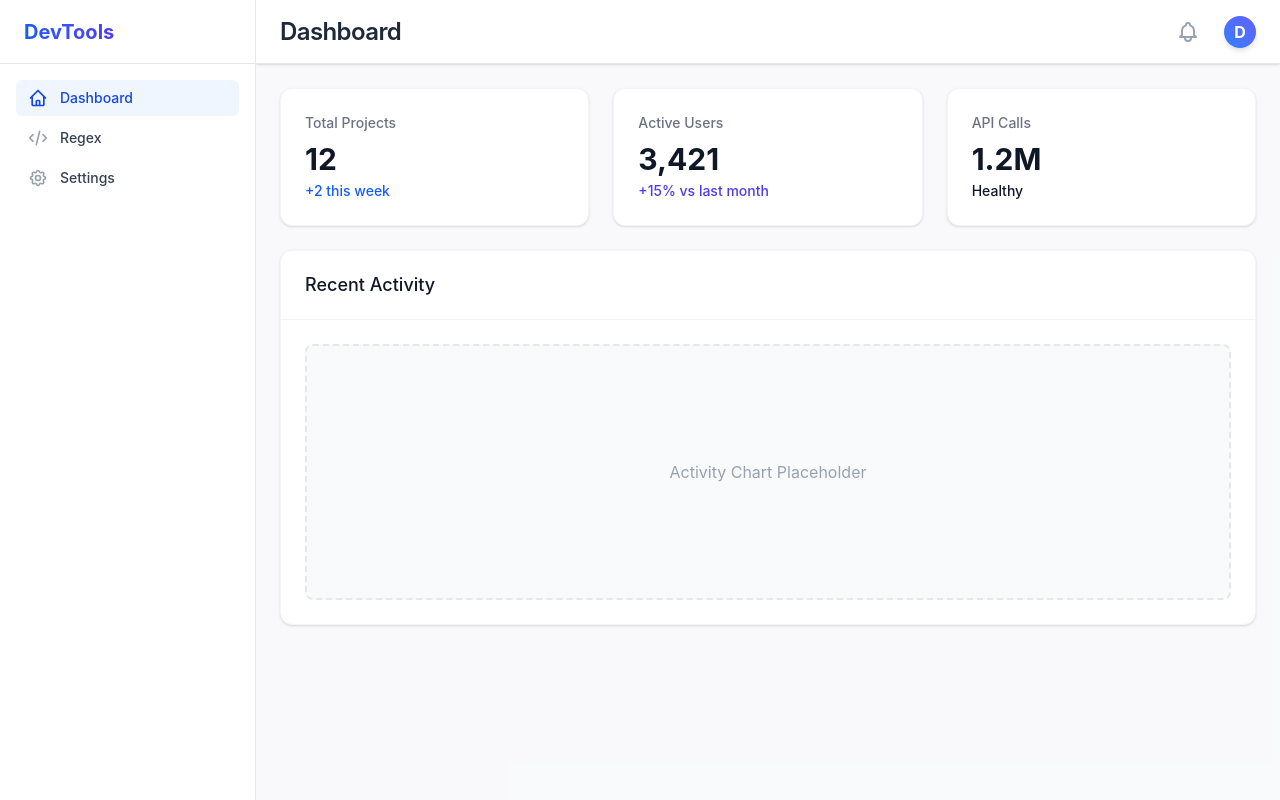
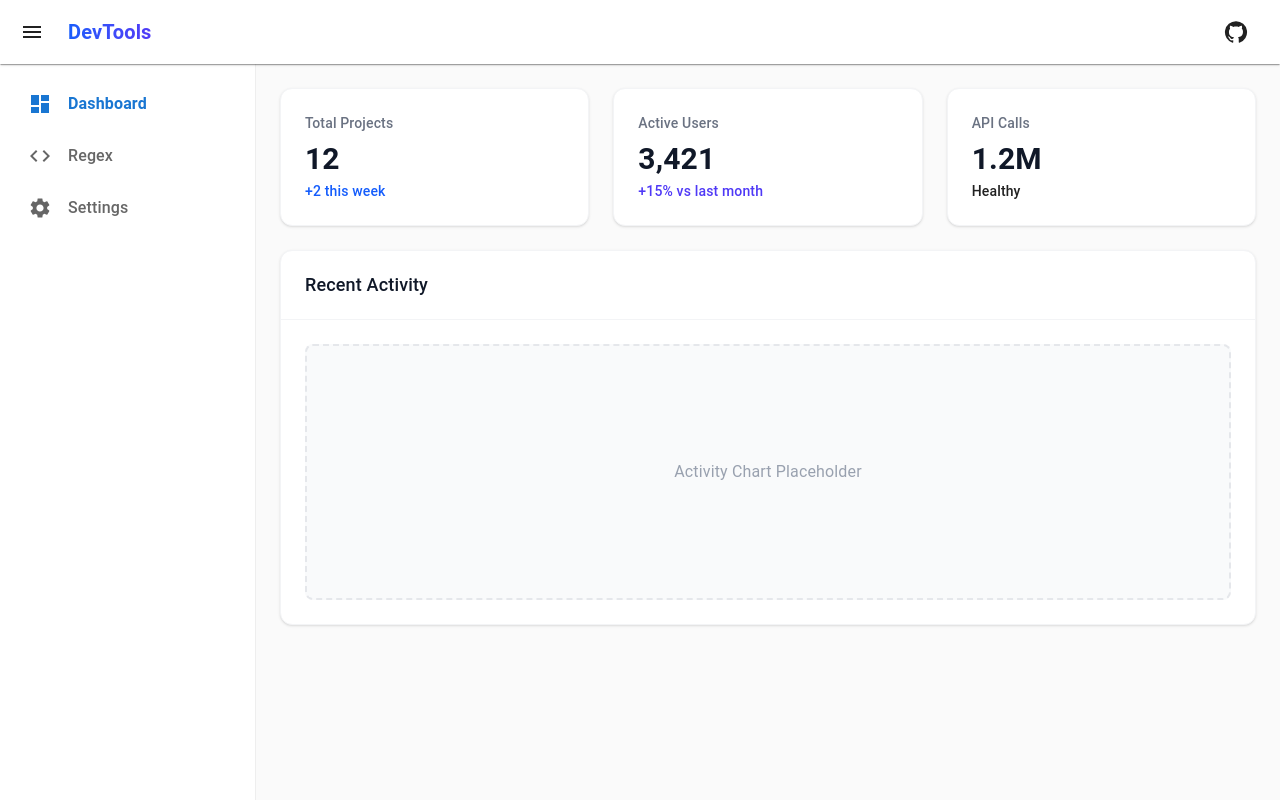
Before and after one commit to iju707/tools, a React (Vite) app: page / in a window 1280 px wide. Built offline with nearby package versions, Linux system fonts and the light colour scheme.

Commit message:
Migrate layout to Material UI (dev_04)

```diff
--- a/package.json
+++ b/package.json
@@ -10,6 +10,10 @@
     "preview": "vite preview"
   },
   "dependencies": {
+    "@emotion/react": "^11.14.0",
+    "@emotion/styled": "^11.14.1",
+    "@mui/icons-material": "^9.0.1",
+    "@mui/material": "^9.0.1",
     "react": "^19.2.6",
     "react-dom": "^19.2.6",
     "react-router-dom": "^7.15.1",
--- a/src/App.tsx
+++ b/src/App.tsx
@@ -1,78 +1,163 @@
+import { useState } from 'react'
 import { Routes, Route, Link, useLocation } from 'react-router-dom'
 import Dashboard from './pages/Dashboard'
 import RegexTool from './pages/RegexTool'
 
+import { Box, AppBar, Toolbar, IconButton, Typography, Drawer, List, ListItem, ListItemButton, ListItemIcon, ListItemText, CssBaseline } from '@mui/material'
+import MenuIcon from '@mui/icons-material/Menu'
+import GitHubIcon from '@mui/icons-material/GitHub'
+import DashboardIcon from '@mui/icons-material/Dashboard'
+import CodeIcon from '@mui/icons-material/Code'
+import SettingsIcon from '@mui/icons-material/Settings'
+
+const DRAWER_WIDTH = 256;
+const COLLAPSED_WIDTH = 64;
+
 function App() {
   const location = useLocation()
+  const [isSidebarOpen, setIsSidebarOpen] = useState(true)
 
   const navItems = [
-    { name: 'Dashboard', path: '/', icon: 'M3 12l2-2m0 0l7-7 7 7M5 10v10a1 1 0 001 1h3m10-11l2 2m-2-2v10a1 1 0 01-1 1h-3m-6 0a1 1 0 001-1v-4a1 1 0 011-1h2a1 1 0 011 1v4a1 1 0 001 1m-6 0h6' },
-    { name: 'Regex', path: '/regex', icon: 'M10 20l4-16m4 4l4 4-4 4M6 16l-4-4 4-4' },
-    { name: 'Settings', path: '/settings', icon: 'M10.325 4.317c.426-1.756 2.924-1.756 3.35 0a1.724 1.724 0 002.573 1.066c1.543-.94 3.31.826 2.37 2.37a1.724 1.724 0 001.065 2.572c1.756.426 1.756 2.924 0 3.35a1.724 1.724 0 00-1.066 2.573c.94 1.543-.826 3.31-2.37 2.37a1.724 1.724 0 00-2.572 1.065c-.426 1.756-2.924 1.756-3.35 0a1.724 1.724 0 00-2.573-1.066c-1.543.94-3.31-.826-2.37-2.37a1.724 1.724 0 00-1.065-2.572c-1.756-.426-1.756-2.924 0-3.35a1.724 1.724 0 001.066-2.573c-.94-1.543.826-3.31 2.37-2.37.996.608 2.296.07 2.572-1.065z' },
+    { name: 'Dashboard', path: '/', icon: <DashboardIcon /> },
+    { name: 'Regex', path: '/regex', icon: <CodeIcon /> },
+    { name: 'Settings', path: '/settings', icon: <SettingsIcon /> },
   ]
 
+  const toggleSidebar = () => {
+    setIsSidebarOpen(!isSidebarOpen)
+  }
+
   return (
-    <div className="min-h-screen bg-gray-50 text-gray-900 flex font-sans">
-      {/* Sidebar */}
-      <aside className="w-64 bg-white border-r border-gray-200 flex flex-col transition-all duration-300">
-        <div className="h-16 flex items-center px-6 border-b border-gray-200">
-          <span className="text-xl font-bold bg-clip-text text-transparent bg-gradient-to-r from-blue-600 to-indigo-600">DevTools</span>
-        </div>
-        <nav className="flex-1 p-4 space-y-1">
-          {navItems.map((item) => {
-            const isActive = location.pathname === item.path
-            return (
-              <Link
-                key={item.name}
-                to={item.path}
-                className={`flex items-center gap-3 px-3 py-2 text-sm font-medium rounded-md transition-colors ${
-                  isActive
-                    ? 'bg-blue-50 text-blue-700'
-                    : 'text-gray-700 hover:bg-gray-100'
-                }`}
-              >
-                <svg className={`w-5 h-5 ${isActive ? 'text-blue-700' : 'text-gray-400'}`} fill="none" viewBox="0 0 24 24" stroke="currentColor">
-                  {item.name === 'Settings' && <path strokeLinecap="round" strokeLinejoin="round" strokeWidth={2} d="M15 12a3 3 0 11-6 0 3 3 0 016 0z" />}
-                  <path strokeLinecap="round" strokeLinejoin="round" strokeWidth={2} d={item.icon} />
-                </svg>
-                {item.name}
-              </Link>
-            )
-          })}
-        </nav>
-      </aside>
+    <Box sx={{ display: 'flex', height: '100vh', bgcolor: 'grey.50' }}>
+      <CssBaseline />
+
+      {/* AppBar */}
+      <AppBar
+        position="fixed"
+        sx={{
+          zIndex: (theme) => theme.zIndex.drawer + 1,
+          bgcolor: 'white',
+          color: 'text.primary',
+          boxShadow: 1,
+        }}
+      >
+        <Toolbar>
+          <IconButton
+            color="inherit"
+            aria-label="open drawer"
+            onClick={toggleSidebar}
+            edge="start"
+            sx={{ mr: 2 }}
+          >
+            <MenuIcon />
+          </IconButton>
+
+          <Typography variant="h6" noWrap component="div" sx={{ flexGrow: 1, fontWeight: 'bold' }}>
+            <span className="bg-clip-text text-transparent bg-gradient-to-r from-blue-600 to-indigo-600">
+              DevTools
+            </span>
+          </Typography>
+
+          <IconButton
+            color="inherit"
+            component="a"
+            href="https://github.com/iju707/tools"
+            target="_blank"
+            rel="noopener noreferrer"
+          >
+            <GitHubIcon />
+          </IconButton>
+        </Toolbar>
+      </AppBar>
+
+      {/* Drawer */}
+      <Drawer
+        variant="permanent"
+        open={isSidebarOpen}
+        sx={{
+          width: isSidebarOpen ? DRAWER_WIDTH : COLLAPSED_WIDTH,
+          flexShrink: 0,
+          transition: (theme) => theme.transitions.create('width', {
+            easing: theme.transitions.easing.sharp,
+            duration: theme.transitions.duration.enteringScreen,
+          }),
+          '& .MuiDrawer-paper': {
+            width: isSidebarOpen ? DRAWER_WIDTH : COLLAPSED_WIDTH,
+            boxSizing: 'border-box',
+            transition: (theme) => theme.transitions.create('width', {
+              easing: theme.transitions.easing.sharp,
+              duration: theme.transitions.duration.enteringScreen,
+            }),
+            overflowX: 'hidden',
+            borderRight: '1px solid',
+            borderColor: 'grey.200',
+          },
+        }}
+      >
+        <Toolbar /> {/* Spacer for AppBar */}
+        <Box sx={{ overflow: 'hidden', mt: 1 }}>
+          <List>
+            {navItems.map((item) => {
+              const isActive = location.pathname === item.path;
+              return (
+                <ListItem key={item.name} disablePadding sx={{ display: 'block', px: 1, mb: 0.5 }}>
+                  <ListItemButton
+                    component={Link}
+                    to={item.path}
+                    sx={{
+                      minHeight: 48,
+                      justifyContent: isSidebarOpen ? 'initial' : 'center',
+                      px: 2.5,
+                      borderRadius: 1,
+                      bgcolor: isActive ? 'primary.50' : 'transparent',
+                      color: isActive ? 'primary.main' : 'text.secondary',
+                      '&:hover': {
+                        bgcolor: isActive ? 'primary.100' : 'grey.100',
+                      }
+                    }}
+                  >
+                    <ListItemIcon
+                      sx={{
+                        minWidth: 0,
+                        mr: isSidebarOpen ? 2 : 'auto',
+                        justifyContent: 'center',
+                        color: 'inherit',
+                      }}
+                    >
+                      {item.icon}
+                    </ListItemIcon>
+                    <ListItemText
+                      primary={item.name}
+                      sx={{
+                        opacity: isSidebarOpen ? 1 : 0,
+                        display: isSidebarOpen ? 'block' : 'none',
+                        '& .MuiTypography-root': {
+                          fontWeight: isActive ? 600 : 500,
+                        }
+                      }}
+                    />
+                  </ListItemButton>
+                </ListItem>
+              );
+            })}
+          </List>
+        </Box>
+      </Drawer>
 
       {/* Main Content */}
-      <main className="flex-1 flex flex-col min-h-0 overflow-hidden">
-        {/* Header */}
-        <header className="h-16 bg-white border-b border-gray-200 flex items-center justify-between px-6 shadow-sm z-10 shrink-0">
-          <div className="flex items-center gap-4">
-            <h1 className="text-2xl font-semibold text-gray-800 tracking-tight">
-              {navItems.find(i => i.path === location.pathname)?.name || 'DevTools'}
-            </h1>
-          </div>
-          <div className="flex items-center gap-4">
-            <button className="p-2 text-gray-400 hover:text-gray-600 rounded-full hover:bg-gray-100 transition-colors">
-              <svg className="w-6 h-6" fill="none" viewBox="0 0 24 24" stroke="currentColor">
-                <path strokeLinecap="round" strokeLinejoin="round" strokeWidth={2} d="M15 17h5l-1.405-1.405A2.032 2.032 0 0118 14.158V11a6.002 6.002 0 00-4-5.659V5a2 2 0 10-4 0v.341C7.67 6.165 6 8.388 6 11v3.159c0 .538-.214 1.055-.595 1.436L4 17h5m6 0v1a3 3 0 11-6 0v-1m6 0H9" />
-              </svg>
-            </button>
-            <div className="w-8 h-8 rounded-full bg-gradient-to-tr from-blue-500 to-indigo-500 text-white flex items-center justify-center font-bold shadow-md cursor-pointer hover:opacity-90 transition-opacity">
-              D
-            </div>
-          </div>
-        </header>
+      <Box component="main" sx={{ flexGrow: 1, display: 'flex', flexDirection: 'column', overflow: 'hidden' }}>
+        <Toolbar /> {/* Spacer for AppBar */}
 
         {/* Dynamic Page Content */}
-        <div className="flex-1 overflow-auto bg-gray-50/50">
+        <Box sx={{ flex: 1, overflow: 'auto', bgcolor: 'grey.50' }}>
           <Routes>
             <Route path="/" element={<Dashboard />} />
             <Route path="/regex" element={<RegexTool />} />
-            <Route path="/settings" element={<div className="p-6 text-gray-500">Settings coming soon...</div>} />
+            <Route path="/settings" element={<Box sx={{ p: 3, color: 'text.secondary' }}>Settings coming soon...</Box>} />
           </Routes>
-        </div>
-      </main>
-    </div>
+        </Box>
+      </Box>
+    </Box>
   )
 }
 
```
Also changed, not shown: 3 other files (tests, documents, lock files or other folders).
